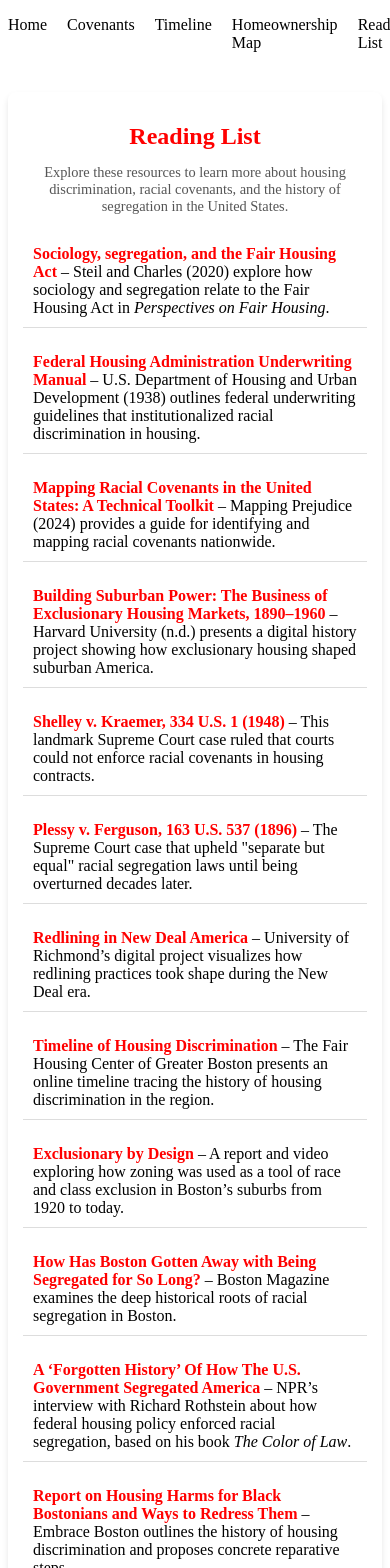
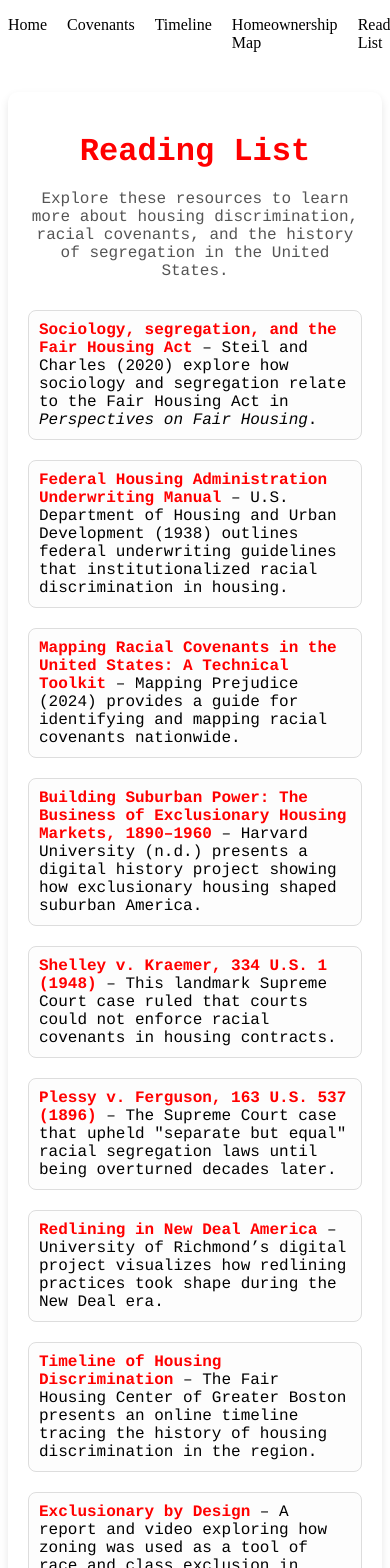
Before and after one commit to kjammons/FP_HOME, a SvelteKit app: page /reading_list in a window 390 px wide. Shown: the top 1568 px of the page. Built offline with nearby package versions, Linux system fonts and the light colour scheme.

Commit message:
commit to emilia

```diff
--- a/src/routes/reading_list/+page.svelte
+++ b/src/routes/reading_list/+page.svelte
@@ -3,7 +3,7 @@
 <style>
     /* General page styling */
     body {
-        font-family: 'Arial', sans-serif;
+        font-family: 'Courier', monospace; /* Changed font to Courier */
         line-height: 1.6;
         margin: 0;
         padding: 0;
@@ -13,27 +13,28 @@
 
     /* Container for the reading list */
     .reading-list-container {
-        max-width: 800px;
+        max-width: 900px; /* Increased width for better readability */
         margin: 40px auto;
-        padding: 20px;
+        padding: 30px;
         background: #fff;
-        border-radius: 8px;
-        box-shadow: 0 4px 6px rgba(0, 0, 0, 0.1);
+        border-radius: 10px;
+        box-shadow: 0 4px 8px rgba(0, 0, 0, 0.1);
+        font-family: 'Courier', monospace; /* Ensure container uses Courier font */
     }
 
     /* Title styling */
     .reading-list-title {
-        font-size: 2rem;
+        font-size: 2.5rem; /* Increased font size for better emphasis */
         font-weight: bold;
-        margin-bottom: 10px;
         text-align: center;
-        color: #ff0000; /* Changed accent color to red */
+        margin-bottom: 20px;
+        color: red; /* Added a blue color for the title */
     }
 
     /* Description styling */
     .reading-list-description {
-        font-size: 1rem;
-        margin-bottom: 20px;
+        font-size: 1.2rem; /* Slightly larger font size for readability */
+        margin-bottom: 30px;
         text-align: center;
         color: #555;
     }
@@ -45,38 +46,51 @@
     }
 
     li {
-        margin-bottom: 15px;
-        padding: 10px;
-        border-bottom: 1px solid #ddd;
+        margin-bottom: 20px; /* Increased spacing between list items */
+        padding: 15px;
+        border: 1px solid #ddd;
+        border-radius: 8px;
+        background-color: #fdfdfd;
+        transition: transform 0.2s, box-shadow 0.2s; /* Added hover animation */
     }
 
-    li:last-child {
-        border-bottom: none;
+    li:hover {
+        transform: translateY(-5px); /* Slight lift on hover */
+        box-shadow: 0 4px 10px rgba(0, 0, 0, 0.15); /* Added shadow on hover */
     }
 
     a {
         text-decoration: none;
-        color: #ff0000; /* Changed accent color to red */
+        color: red;
         font-weight: bold;
+        font-size: 1.1rem; /* Slightly larger font size for links */
     }
 
     a:hover {
-        color: #cc0000; /* Darker red for hover effect */
+        color: red;
         text-decoration: underline;
     }
 
     /* Responsive design */
     @media (max-width: 600px) {
         .reading-list-container {
-            padding: 15px;
+            padding: 20px;
         }
 
         .reading-list-title {
-            font-size: 1.5rem;
+            font-size: 2rem;
         }
 
         .reading-list-description {
-            font-size: 0.9rem;
+            font-size: 1rem;
+        }
+
+        li {
+            padding: 10px;
+        }
+
+        a {
+            font-size: 1rem;
         }
     }
 </style>
@@ -88,19 +102,71 @@
     </p>
 
     <ul>
-        <li><a href="https://dspace.mit.edu/handle/1721.1/128260" target="_blank">Sociology, segregation, and the Fair Housing Act</a> – Steil and Charles (2020) explore how sociology and segregation relate to the Fair Housing Act in <em>Perspectives on Fair Housing</em>.</li>
-        <li><a href="https://www.huduser.gov/portal/sites/default/files/pdf/Federal-Housing-Administration-Underwriting-Manual.pdf" target="_blank">Federal Housing Administration Underwriting Manual</a> – U.S. Department of Housing and Urban Development (1938) outlines federal underwriting guidelines that institutionalized racial discrimination in housing.</li>
-        <li><a href="https://mappingprejudice.umn.edu/" target="_blank">Mapping Racial Covenants in the United States: A Technical Toolkit</a> – Mapping Prejudice (2024) provides a guide for identifying and mapping racial covenants nationwide.</li>
-        <li><a href="https://histecon.fas.harvard.edu/visualizing/buildingsuburbanpower/index.html" target="_blank">Building Suburban Power: The Business of Exclusionary Housing Markets, 1890–1960</a> – Harvard University (n.d.) presents a digital history project showing how exclusionary housing shaped suburban America.</li>
-        <li><a href="https://tile.loc.gov/storage-services/service/ll/usrep/usrep334/usrep334001/usrep334001.pdf" target="_blank">Shelley v. Kraemer, 334 U.S. 1 (1948)</a> – This landmark Supreme Court case ruled that courts could not enforce racial covenants in housing contracts.</li>
-        <li><a href="https://www.loc.gov/item/usrep163537/" target="_blank">Plessy v. Ferguson, 163 U.S. 537 (1896)</a> – The Supreme Court case that upheld "separate but equal" racial segregation laws until being overturned decades later.</li>
-        <li><a href="https://dsl.richmond.edu/panorama/redlining/" target="_blank">Redlining in New Deal America</a> – University of Richmond’s digital project visualizes how redlining practices took shape during the New Deal era.</li>
-        <li><a href="https://www.bostonfairhousing.org/timeline/index.html" target="_blank">Timeline of Housing Discrimination</a> – The Fair Housing Center of Greater Boston presents an online timeline tracing the history of housing discrimination in the region.</li>
-        <li><a href="https://www.mapc.org/resource-library/exclusionary-by-design/" target="_blank">Exclusionary by Design</a> – A report and video exploring how zoning was used as a tool of race and class exclusion in Boston’s suburbs from 1920 to today.</li>
-        <li><a href="https://www.bostonmagazine.com/news/2020/06/24/boston-segregation/" target="_blank">How Has Boston Gotten Away with Being Segregated for So Long?</a> – Boston Magazine examines the deep historical roots of racial segregation in Boston.</li>
-        <li><a href="https://www.npr.org/2017/05/03/526655831/a-forgotten-history-of-how-the-u-s-government-segregated-america" target="_blank">A ‘Forgotten History’ Of How The U.S. Government Segregated America</a> – NPR’s interview with Richard Rothstein about how federal housing policy enforced racial segregation, based on his book <em>The Color of Law</em>.</li>
-        <li><a href="https://www.embraceboston.org/wp-content/uploads/2024/01/Embrace-Boston-Housing-Report-2024.pdf" target="_blank">Report on Housing Harms for Black Bostonians and Ways to Redress Them</a> – Embrace Boston outlines the history of housing discrimination and proposes concrete reparative steps.</li>
-        <li><a href="https://www.bostonfed.org/publications/one-time-pubs/color-of-wealth.aspx" target="_blank">The Color of Wealth in Boston</a> – A landmark report from the Federal Reserve Bank of Boston showing the stark racial wealth gap, with recommendations to improve fair housing access.</li>
-        <li><a href="https://www.mapc.org/resource-library/fair-housing-legislation/" target="_blank">Fair Housing Legislation</a> – MAPC’s Housing Legislative Agenda highlights a bill to prevent discrimination against affordable housing in Massachusetts.</li>
+        <li>
+            <a href="https://dspace.mit.edu/handle/1721.1/128260" target="_blank">
+                Sociology, segregation, and the Fair Housing Act
+            </a>
+            – Steil and Charles (2020) explore how sociology and segregation relate to the Fair Housing Act in <em>Perspectives on Fair Housing</em>.
+        </li>
+        <li>
+            <a href="https://www.huduser.gov/portal/sites/default/files/pdf/Federal-Housing-Administration-Underwriting-Manual.pdf" target="_blank">
+                Federal Housing Administration Underwriting Manual
+            </a>
+            – U.S. Department of Housing and Urban Development (1938) outlines federal underwriting guidelines that institutionalized racial discrimination in housing.
+        </li>
+        <li>
+            <a href="https://mappingprejudice.umn.edu/" target="_blank">
+                Mapping Racial Covenants in the United States: A Technical Toolkit
+            </a>
+            – Mapping Prejudice (2024) provides a guide for identifying and mapping racial covenants nationwide.
+        </li>
+        <li>
+            <a href="https://histecon.fas.harvard.edu/visualizing/buildingsuburbanpower/index.html" target="_blank">
+                Building Suburban Power: The Business of Exclusionary Housing Markets, 1890–1960
+            </a>
+            – Harvard University (n.d.) presents a digital history project showing how exclusionary housing shaped suburban America.
+        </li>
+        <li>
+            <a href="https://tile.loc.gov/storage-services/service/ll/usrep/usrep334/usrep334001/usrep334001.pdf" target="_blank">
+                Shelley v. Kraemer, 334 U.S. 1 (1948)
+            </a>
+            – This landmark Supreme Court case ruled that courts could not enforce racial covenants in housing contracts.
+        </li>
+        <li>
+            <a href="https://www.loc.gov/item/usrep163537/" target="_blank">
+                Plessy v. Ferguson, 163 U.S. 537 (1896)
+            </a>
+            – The Supreme Court case that upheld "separate but equal" racial segregation laws until being overturned decades later.
+        </li>
+        <li>
+            <a href="https://dsl.richmond.edu/panorama/redlining/" target="_blank">
+                Redlining in New Deal America
+            </a>
+            – University of Richmond’s digital project visualizes how redlining practices took shape during the New Deal era.
+        </li>
+        <li>
+            <a href="https://www.bostonfairhousing.org/timeline/index.html" target="_blank">
+                Timeline of Housing Discrimination
+            </a>
+            – The Fair Housing Center of Greater Boston presents an online timeline tracing the history of housing discrimination in the region.
+        </li>
+        <li>
+            <a href="https://www.mapc.org/resource-library/exclusionary-by-design/" target="_blank">
+                Exclusionary by Design
+            </a>
+            – A report and video exploring how zoning was used as a tool of race and class exclusion in Boston’s suburbs from 1920 to today.
+        </li>
+        <li>
+            <a href="https://www.bostonmagazine.com/news/2020/06/24/boston-segregation/" target="_blank">
+                How Has Boston Gotten Away with Being Segregated for So Long?
+            </a>
+            – Boston Magazine examines the deep historical roots of racial segregation in Boston.
+        </li>
+        <li>
+            <a href="https://www.npr.org/2017/05/03/526655831/a-forgotten-history-of-how-the-u-s-government-segregated-america" target="_blank">
+                A ‘Forgotten History’ Of How The U.S. Government Segregated America
+            </a>
+            – NPR’s interview with Richard Rothstein about how federal housing policy enforced racial segregation, based on his book <em>The Color of Law</em>.
+        </li>
     </ul>
 </div>
```
Also changed, not shown: src/routes/covenants/+page.svelte (+21 -5 lines).
